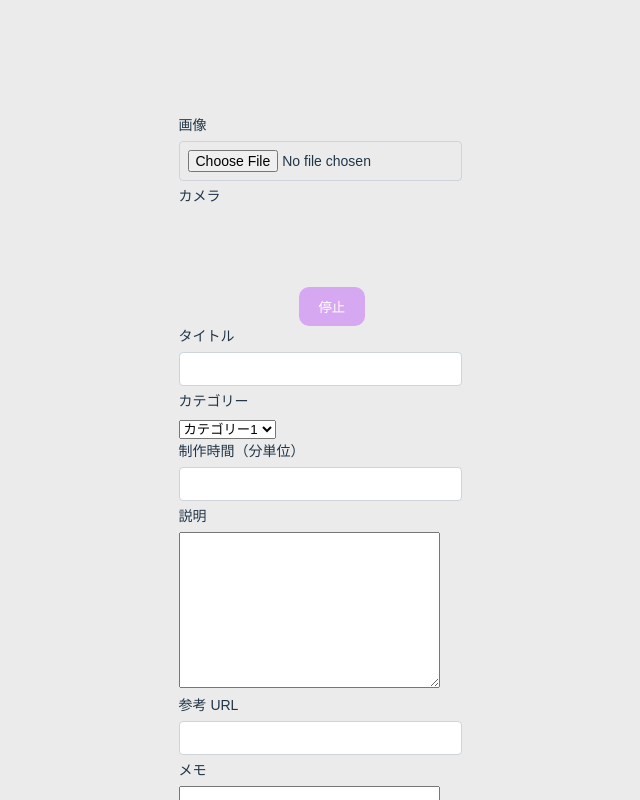
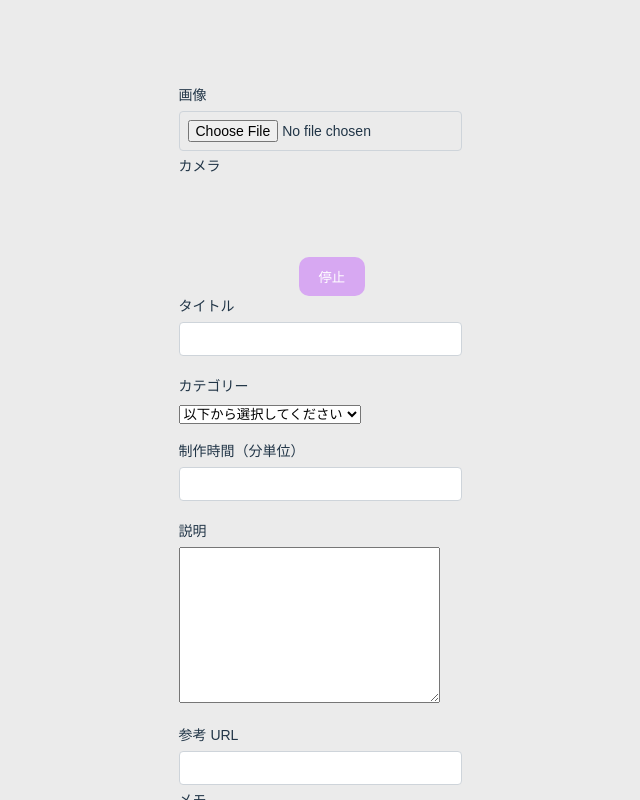
Before and after one commit to yoshikotttt/handcrafty-react, a React (Vite) app: page /users/posts/new in a window 1280 px wide. Shown: the top 800 px of the page, without its empty margins (320-960 px from the left). Built offline with nearby package versions, Linux system fonts and the light colour scheme; no server answers.

Commit message:
camera変更

```diff
--- a/src/components/common/Camera/Camera.jsx
+++ b/src/components/common/Camera/Camera.jsx
@@ -67,6 +67,8 @@ const Camera = ({ onCapture }) => {
   };
   return (
     <div className="camera-container">
+      {isCapturing ? (
+        <>
           <Webcam
             audio={false}
             ref={webcamRef}
@@ -75,16 +77,41 @@ const Camera = ({ onCapture }) => {
             videoConstraints={videoConstraints}
           />
           <button onClick={capture} className="pink-button">
-        {isCapturing ? "停止" : "再撮影"}
+            停止
           </button>
-      {capturedImage && (
+        </>
+      ) : (
+        <>
           <img
             src={capturedImage}
             alt="キャプチャされた画像"
-          style={{ width: "200px", height: "200px" }}
+            style={{ width: "120px", height: "100px" }}
           />
+          <button onClick={capture} className="pink-button">
+            再撮影
+          </button>
+        </>
       )}
     </div>
+    // <div className="camera-container">
+    //   <Webcam
+    //     audio={false}
+    //     ref={webcamRef}
+    //     screenshotFormat="image/jpeg"
+    //     style={videoStyle}
+    //     videoConstraints={videoConstraints}
+    //   />
+    //   <button onClick={capture} className="pink-button">
+    //     {isCapturing ? "停止" : "再撮影"}
+    //   </button>
+    //   {capturedImage && (
+    //     <img
+    //       src={capturedImage}
+    //       alt="キャプチャされた画像"
+    //       style={{ width: "200px", height: "200px" }}
+    //     />
+    //   )}
+    // </div>
   );
 };
 
--- a/src/pages/NewPost/NewPost.jsx
+++ b/src/pages/NewPost/NewPost.jsx
@@ -8,7 +8,11 @@ import { useNavigate } from "react-router-dom";
 // import { useNavigate } from "react-router-dom";
 
 const NewPost = () => {
-  const { register, handleSubmit } = useForm({ mode: "onChange" });
+  const {
+    register,
+    handleSubmit,
+    formState: { errors },
+  } = useForm({ mode: "onChange" });
   const navigate = useNavigate();
 
   const token = Cookies.get("token");
@@ -102,19 +106,32 @@ const NewPost = () => {
         <div>
           <label htmlFor="title">タイトル</label>
           {/* <input id="title" type="text" name="title"/> */}
-          <input type="text" id="title" name="title" {...register("title")} />
+          <input
+            type="text"
+            id="title"
+            name="title"
+            {...register("title", { required: "タイトルは必須です" })}
+          />
+          <p>{errors.title ? errors.title.message : null}</p>
         </div>
         <div>
           <label htmlFor="category">カテゴリー</label>
           <select
             id="category_id"
             name="category_id"
-            {...register("category_id")}
+            {...register("category_id", {
+              required: "カテゴリーは必須です",
+              message: "カテゴリーを選択して下さい",
+            })}
           >
-            <option value="1">カテゴリー1</option>
-            <option value="2">カテゴリー2</option>
-            <option value="3">カテゴリー3</option>
+            <option value="">以下から選択してください</option>
+            <option value="1">ソーイング</option>
+            <option value="2">編み物</option>
+            <option value="3">刺繍</option>
+            <option value="4">アクセサリー</option>
+            <option value="5">レジン</option>
           </select>
+          <p>{errors.category_id ? errors.category_id.message : null}</p>
         </div>
         <div>
           <label htmlFor="production_time_per_minutes">
@@ -124,18 +141,26 @@ const NewPost = () => {
             type="number" // 数値を入力するためのフィールド
             id="production_time_per_minutes"
             name="production_time_per_minutes"
-            {...register("production_time_per_minutes")}
+            {...register("production_time_per_minutes", {
+              required: "制作時間は必須です",
+            })}
           />
+          <p>
+            {errors.production_time_per_minutes
+              ? errors.production_time_per_minutes.message
+              : null}
+          </p>
         </div>
         <div>
           <label htmlFor="description">説明</label>
           <textarea
             name="description"
             id="description"
-            {...register("description")}
+            {...register("description", { required: "説明文は必須です" })}
             cols="30"
             rows="10"
           ></textarea>
+          <p>{errors.description ? errors.description.message : null}</p>
         </div>
         <div>
           <label htmlFor="reference_url">参考 URL</label>
--- a/src/pages/SinglePost/SinglePost.jsx
+++ b/src/pages/SinglePost/SinglePost.jsx
@@ -45,6 +45,7 @@ const SinglePost = () => {
     <>
       {itemData ? (
         <>
+          <div>投稿者 {itemData.user.name}</div>
           <h2>{itemData.title}</h2>
           {itemData.image_url && (
             <img
@@ -54,7 +55,7 @@ const SinglePost = () => {
             />
           )}
           <p>カテゴリー：</p>
-          {itemData.category_id && <p>{itemData.category_id}</p>}
+          {itemData.category_id && <p>{itemData.category.name}</p>}
           {itemData.description && <p>{itemData.description}</p>}
           {itemData.reference_url && (
             <p>
```
Lines whose indentation alone changed are shown as unchanged.
